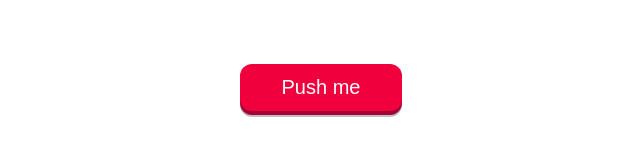
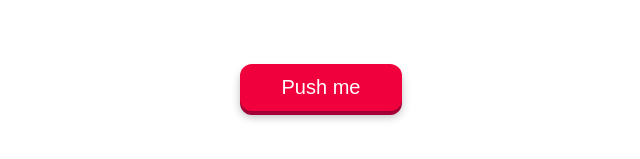
Before and after one commit to nakullio/magical-3d-button, a plain HTML site: page index.html in a window 1280 px wide. Shown: the part 317-476 px from the top of the page, 319-959 px from the left. Drawn offline with Linux system fonts and the light colour scheme.

Commit message:
ADD: blur filter on shadow

```diff
--- a/style.css
+++ b/style.css
@@ -64,3 +64,7 @@ body {
 .pushable:focus:not(:focus-visible) {
   outline: none;
 }
+
+.shadow {
+  filter: blur(4px);
+}
```
